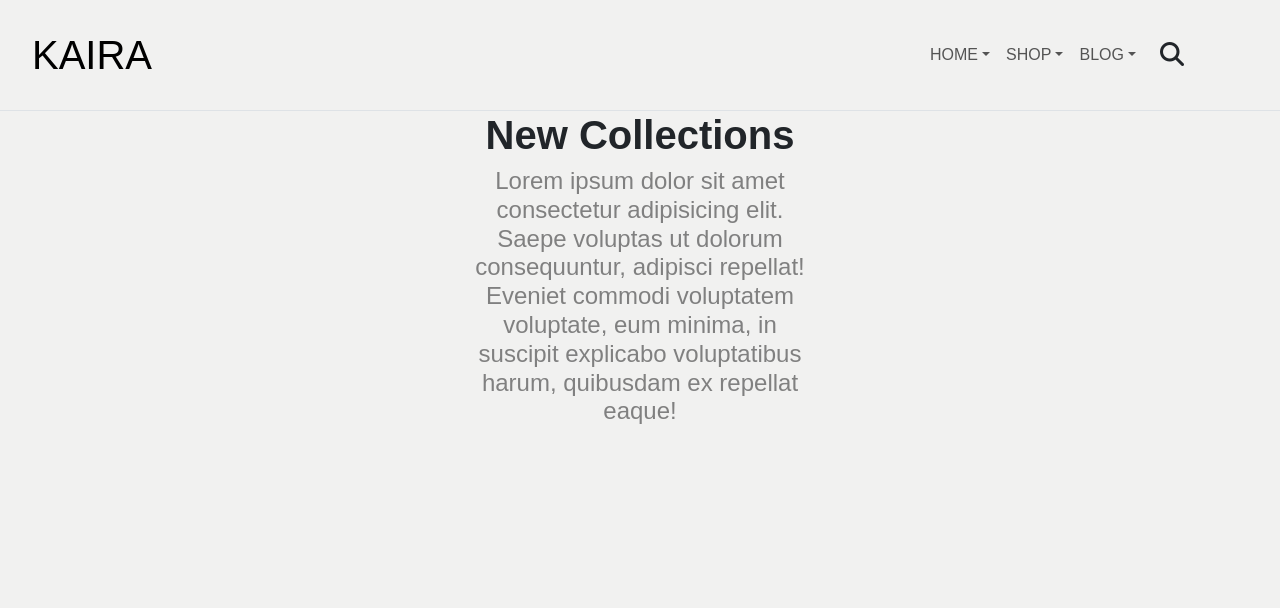
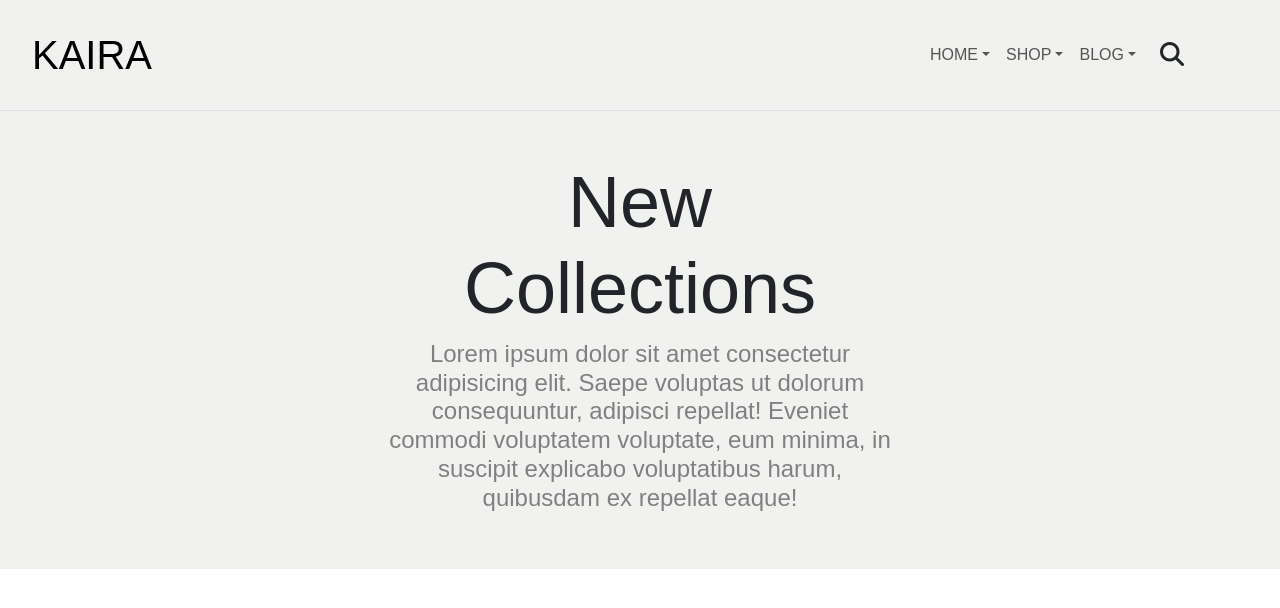
Before and after one commit to ifoa2024/esercitazione_bootstrap_sergio-raffaele, a plain HTML site: page index.html in a window 1280 px wide. Drawn offline with nearby package versions, Linux system fonts and the light colour scheme; a web font is replaced by a local one.

Commit message:
controllo testo

```diff
--- a/index.html
+++ b/index.html
@@ -57,12 +57,13 @@
         </div>
     </nav>
 
-    <header>
-        <div class="container">
+    <header class="header">
+        <div class="container p-5">
             <div class="row justify-content-center">
 
-                <div class=" col-4 text-center"><h1 class="fw-bold">New Collections</h1>
-                    <h2 class="fs-4">Lorem ipsum dolor sit amet consectetur adipisicing elit. Saepe voluptas ut dolorum consequuntur, adipisci repellat! Eveniet commodi voluptatem voluptate, eum minima, in suscipit explicabo voluptatibus harum, quibusdam ex repellat eaque!</h2>
+                <div class=" col-12 col-sm-6 text-center">
+                  <h1 class="display-2">New Collections</h1>
+                  <h2 class="fs-4">Lorem ipsum dolor sit amet consectetur adipisicing elit. Saepe voluptas ut dolorum consequuntur, adipisci repellat! Eveniet commodi voluptatem voluptate, eum minima, in suscipit explicabo voluptatibus harum, quibusdam ex repellat eaque!</h2>
                 </div>
 
             </div>
@@ -70,11 +71,6 @@
     </header>
 
 
-
-    <!-- <div class="max-w-sm mx-auto text-center">
-        <h1 class="fw-bold">New Collections</h1>
-        <h2 class="fs-4">Lorem ipsum dolor sit amet consectetur adipisicing elit. Saepe voluptas ut dolorum consequuntur, adipisci repellat! Eveniet commodi voluptatem voluptate, eum minima, in suscipit explicabo voluptatibus harum, quibusdam ex repellat eaque!</h2>
-    </div> -->
     <script src="https://cdn.jsdelivr.net/npm/bootstrap@5.3.3/dist/js/bootstrap.bundle.min.js" integrity="sha384-YvpcrYf0tY3lHB60NNkmXc5s9fDVZLESaAA55NDzOxhy9GkcIdslK1eN7N6jIeHz" crossorigin="anonymous"></script>
   </body>
 </html>
--- a/style.css
+++ b/style.css
@@ -5,7 +5,7 @@
 }
 
 body{
-    background-color: #f1f1f0;
+
     font-family: "Agdasima", sans-serif;
 }
 
@@ -14,6 +14,8 @@ h2{
     margin-right: 40;
 }
 
-.max-w-sm{
-    max-width: 576px;
+
+
+.header{
+    background-color: #f1f1f0
 }
```
